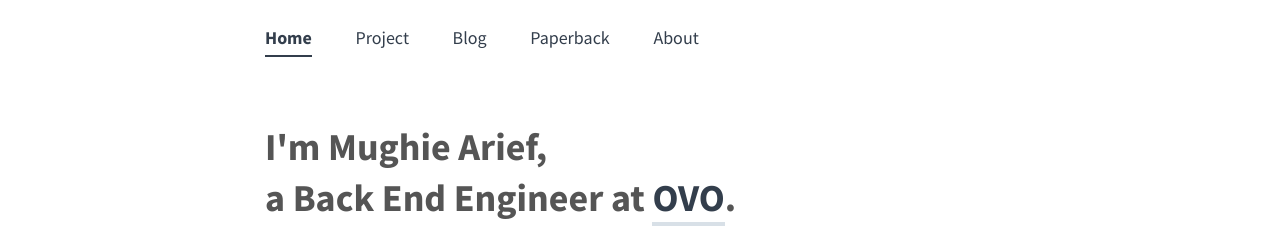
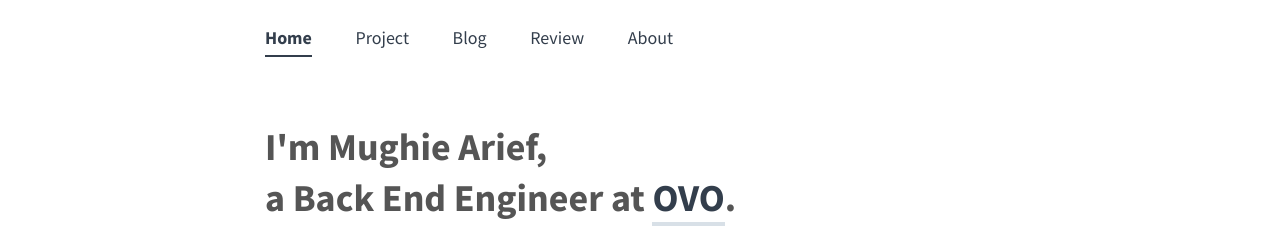
Before and after one commit to radenican/comte, a Jekyll site: the page built from index.html, in a window 1280 px wide. Shown: the top 228 px of the page. Built offline with Jekyll 4.4.1, drawn with Linux system fonts in a browser that asks for light colours; the list of posts is cut into pages by our own code.

Commit message:
feat(navigation) : update static nav to dinamic nav

```diff
--- a/_data/nav.yml
+++ b/_data/nav.yml
@@ -1,3 +1,5 @@
-- name: Work
+- name: Home
+- name: Project
 - name: Blog
+- name: Review
 - name: About
--- a/_includes/navigation.html
+++ b/_includes/navigation.html
@@ -1,22 +1,22 @@
-{% assign current = page.url | downcase | split: '/' %}
 <nav class="nav">
     <div class="nav-container">
         <ul>
+            {% for nav in site.data.nav %}
+            {% assign path = '/' | append: nav.name | downcase %}
+            {% if page.url contains path %}
+            {% assign class = "active" %}
+            {% else %}
+            {% assign class = "normal" %}
+            {% endif %}
             <li class="transition">
-              <a href="{{ '' | prepend: site.baseurl }}/" {% if current[1] == "about" or current[1] == "blog" or current[1] == "paperback" or current[1] == "project" %} class="normal" {% endif %} class="active">Home</a>
+                {% if path != '/home' %}
+                <a href="{{ path | prepend: site.baseurl }}" class="{{ class }}">{{ nav.name }}</a>
+                {% else %}
+                <a href="{{ '/' | prepend: site.baseurl }}" {% if page.url == '/' and path == '/home' %} class="active"
+                    {% endif %}>Home</a>
+                {% endif %}
             </li>
-          <li class="transition">
-              <a href="{{ '/project' | prepend: site.baseurl }}" {% if current[1] == "project" %} class="active"{% endif %} >Project</a>
-          </li>
-          <li class="transition">
-              <a href="{{ '/blog' | prepend: site.baseurl }}/" {% if current[1] == "blog" %} class="active"{% endif %} >Blog</a>
-          </li>
-          <li class="transition">
-              <a href="{{ '/paperback' | prepend: site.baseurl }}" {% if current[1] == "paperback" %} class="active"{% endif %} >Paperback</a>
-          </li>
-          <li class="transition">
-              <a href="{{ '/about' | prepend: site.baseurl }}" {% if current[1] == "about" %} class="active"{% endif %} >About</a>
-          </li>
+            {% endfor %}
         </ul>
     </div>
 </nav>
```
Lines whose indentation alone changed are shown as unchanged.
